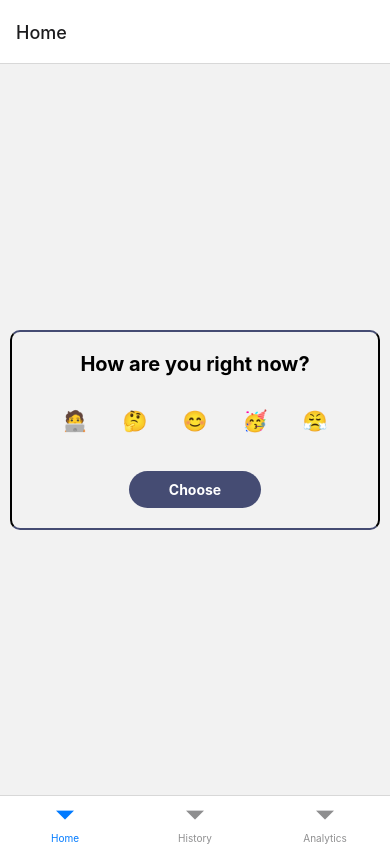
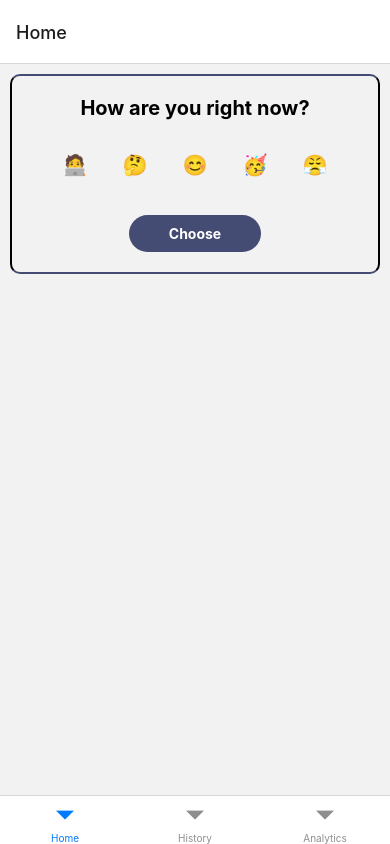
Before and after one commit to RxmvnLD/MoodTracker, a React Native app: screen /Home in a window 390 px wide. Built offline with nearby package versions, Linux system fonts and the light colour scheme.

Commit message:
Home fully styled

```diff
--- a/package.json
+++ b/package.json
@@ -12,6 +12,7 @@
   "dependencies": {
     "@react-navigation/bottom-tabs": "^6.5.9",
     "@react-navigation/native": "^6.1.8",
+    "date-fns": "^2.30.0",
     "react": "18.2.0",
     "react-native": "0.72.5",
     "react-native-safe-area-context": "^4.7.2",
--- /dev/null
+++ b/src/components/MoodList.tsx
@@ -0,0 +1,78 @@
+import { FlatList, StyleSheet, Text, View } from 'react-native';
+import React from 'react';
+import { moodOptionWithTimeStamp } from '../types';
+import format from 'date-fns/format';
+import { theme } from '../utils/constants';
+
+interface MoodListProps {
+  list: moodOptionWithTimeStamp[];
+}
+const Separator: React.FC = () => {
+  return <View style={styles.separator} />;
+};
+const MoodList: React.FC<MoodListProps> = ({ list }) => {
+  const renderItem = ({
+    item: { mood, timeStamp },
+  }: {
+    item: moodOptionWithTimeStamp;
+  }) => {
+    const date = format(new Date(timeStamp), "dd MMM, yyyy 'at' h:mmaaa");
+    return (
+      <View style={styles.rowContainer}>
+        <View style={styles.moodContainer}>
+          <Text style={styles.moodIcon}>{mood.emoji}</Text>
+          <Text style={styles.moodDescription}>{mood.description}</Text>
+        </View>
+
+        <Text style={styles.moodTimestamp}>{date}</Text>
+      </View>
+    );
+  };
+
+  return (
+    <View style={styles.container}>
+      <FlatList
+        data={list}
+        renderItem={renderItem}
+        keyExtractor={item => item.mood.description}
+        ItemSeparatorComponent={Separator}
+      />
+    </View>
+  );
+};
+
+const styles = StyleSheet.create({
+  container: { marginVertical: 10, flex: 1 },
+  rowContainer: {
+    flexDirection: 'row',
+    justifyContent: 'space-between',
+    backgroundColor: 'white',
+    alignItems: 'center',
+    paddingHorizontal: 10,
+    paddingVertical: 5,
+    borderRadius: 5,
+  },
+  moodContainer: {
+    flexDirection: 'row',
+    gap: 10,
+    alignItems: 'center',
+  },
+  moodIcon: {
+    fontSize: 35,
+    color: 'black',
+  },
+  moodDescription: {
+    color: 'black',
+    fontWeight: 'bold',
+    fontSize: 15,
+  },
+  moodTimestamp: {
+    color: theme.colorLavender,
+    fontWeight: 'bold',
+  },
+  separator: {
+    height: 10,
+  },
+});
+
+export default MoodList;
--- a/src/components/MoodPicker.tsx
+++ b/src/components/MoodPicker.tsx
@@ -1,9 +1,20 @@
 import { FlatList, StyleSheet, Text, View, Pressable } from 'react-native';
-import React, { useState } from 'react';
+import React, { useCallback, useState } from 'react';
 import { moodOptions, theme } from '../utils/constants';
 import { MoodOptionType } from '../types';
-const MoodPicker: React.FC = () => {
+
+interface MoodListProps {
+  setMoodList: (mood: MoodOptionType) => void;
+}
+const MoodPicker: React.FC<MoodListProps> = ({ setMoodList }) => {
   const [selectedMood, setSelectedMood] = useState<MoodOptionType>();
+
+  const handleSetMoodList = useCallback(() => {
+    if (selectedMood) {
+      setMoodList(selectedMood);
+    }
+    setSelectedMood(undefined);
+  }, [selectedMood, setMoodList]);
 
   const renderItem = ({ item }: { item: MoodOptionType }) => {
     return (
@@ -35,7 +46,7 @@ const MoodPicker: React.FC = () => {
         keyExtractor={item => item.description}
         horizontal={true}
       />
-      <Pressable style={styles.chooseBtn}>
+      <Pressable style={styles.chooseBtn} onPress={handleSetMoodList}>
         <View>
           <Text style={styles.chooseBtnText}>Choose</Text>
         </View>
@@ -48,7 +59,6 @@ export default MoodPicker;
 
 const styles = StyleSheet.create({
   container: {
-    marginHorizontal: 10,
     borderBlockColor: theme.colorPurple,
     borderWidth: 2,
     borderRadius: 10,
--- a/src/screens/Home.screen.tsx
+++ b/src/screens/Home.screen.tsx
@@ -1,10 +1,22 @@
 import { StyleSheet, View } from 'react-native';
-import React from 'react';
+import React, { useCallback, useState } from 'react';
 import MoodPicker from '../components/MoodPicker';
+import { MoodOptionType, moodOptionWithTimeStamp } from '../types';
+import MoodList from '../components/MoodList';
 export const Home: React.FC = () => {
+  const [moodList, setMoodList] = useState<moodOptionWithTimeStamp[]>([]);
+
+  const handleSelectedMood = useCallback(
+    (selectedMood: MoodOptionType) => {
+      setMoodList([...moodList, { mood: selectedMood, timeStamp: Date.now() }]);
+    },
+    [moodList],
+  );
+
   return (
     <View style={styles.container}>
-      <MoodPicker />
+      <MoodPicker setMoodList={handleSelectedMood} />
+      <MoodList list={moodList} />
     </View>
   );
 };
@@ -13,5 +25,6 @@ const styles = StyleSheet.create({
   container: {
     flex: 1,
     justifyContent: 'center',
+    padding: 10,
   },
 });
--- a/src/types/index.ts
+++ b/src/types/index.ts
@@ -2,3 +2,7 @@ export type MoodOptionType = {
   emoji: string;
   description: string;
 };
+export type moodOptionWithTimeStamp = {
+  mood: MoodOptionType;
+  timeStamp: number;
+};
--- a/src/utils/constants.ts
+++ b/src/utils/constants.ts
@@ -11,4 +11,5 @@ export const moodOptions: MoodOptionType[] = [
 export const theme = {
   colorPurple: '#454C73',
   colorWhite: '#fff',
+  colorLavender: '#87677B',
 };
```
Also changed, not shown: 1 other file (tests, documents, lock files or other folders).
